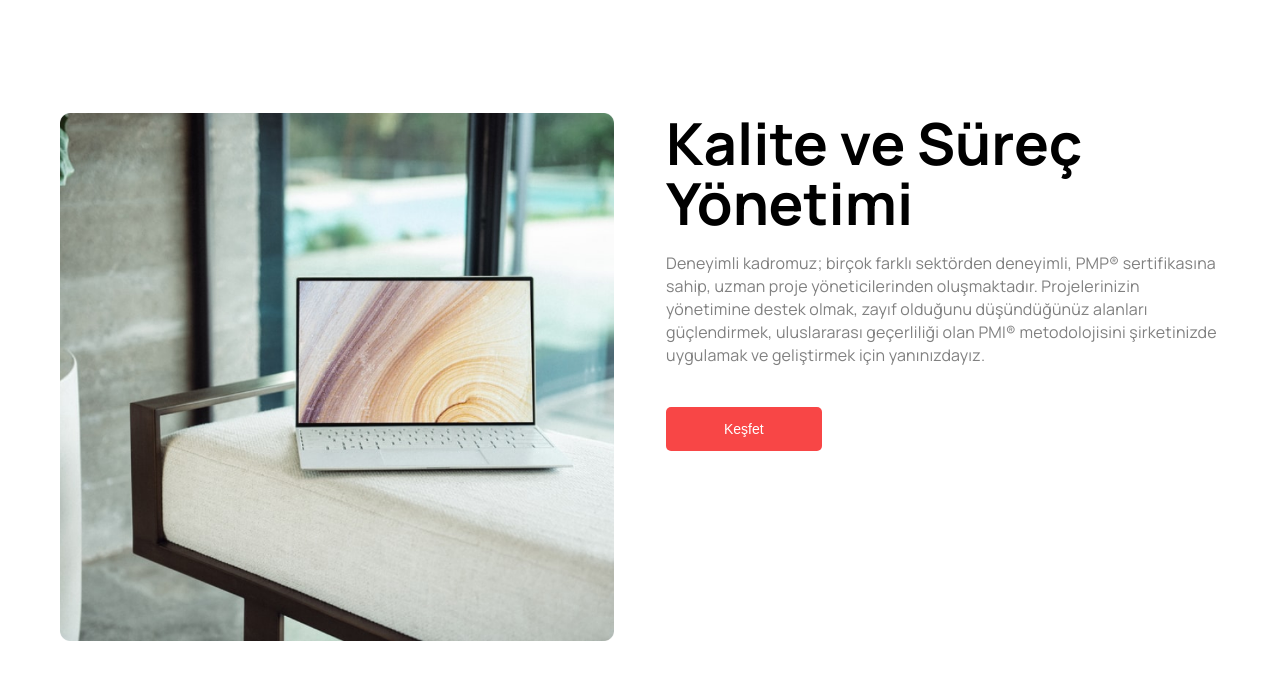
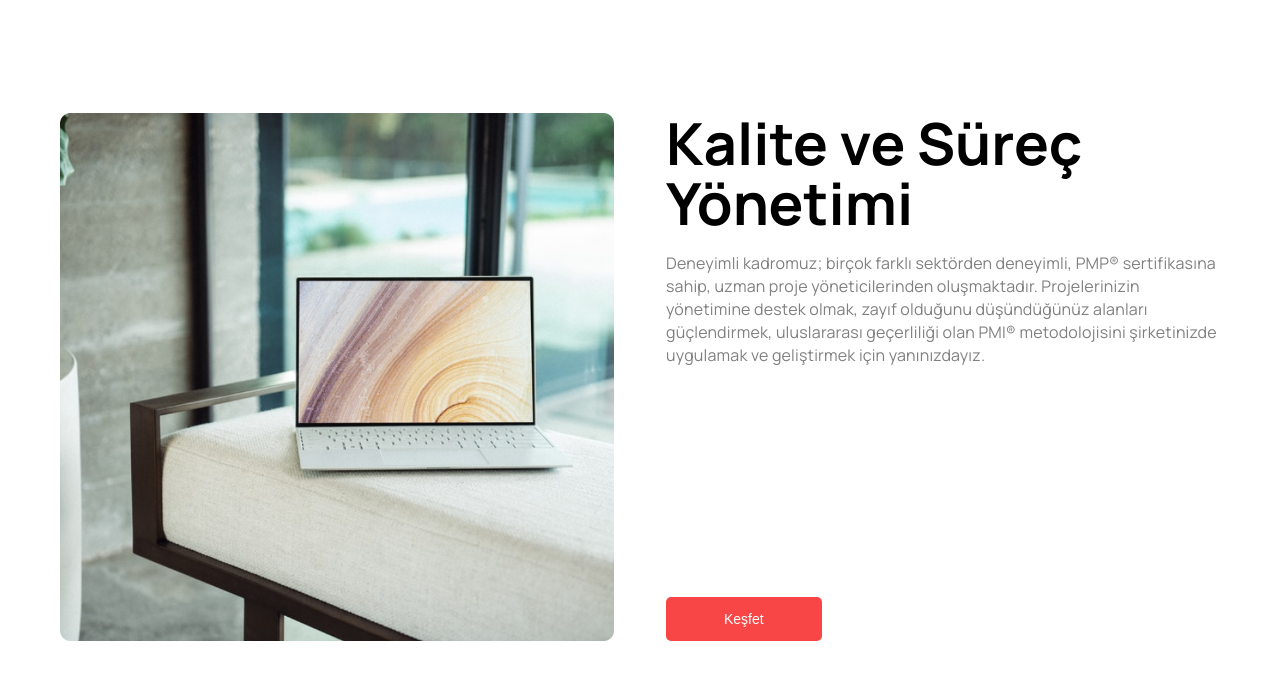
Before and after one commit to grenno1606/NAPA_HTML_CSS, a plain HTML site: page index.html in a window 1280 px wide. Shown: the part 2500-3180 px from the top of the page. Drawn offline with Linux system fonts and the light colour scheme; files whose address does not match are found by name.

Commit message:
fix: fix post content spacing

```diff
--- a/css/components/post.css
+++ b/css/components/post.css
@@ -3,10 +3,6 @@
   flex-direction: column;
   gap: 30px;
 }
-
-/* .post--reverse {
-  flex-direction: column-reverse;
-} */
 
 .post__description {
   margin-top: 20px;
@@ -29,6 +25,11 @@
     justify-content: space-between;
   }
 
+  .post__content {
+    display: flex;
+    flex-direction: column;
+  }
+
   .post:nth-child(1) {
     flex-direction: row-reverse;
   }
@@ -46,8 +47,9 @@
   }
 
   .post__button {
-    width: auto;
+    margin-top: auto;
     padding: 12px 58px;
+    width: fit-content;
   }
 }
 
```
